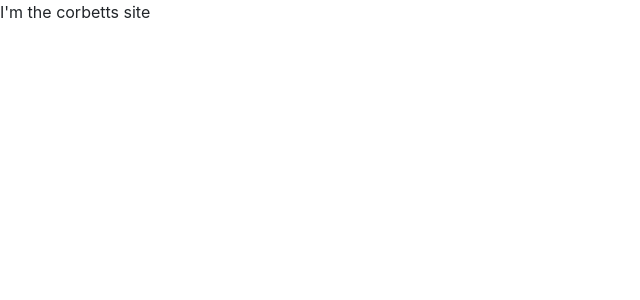
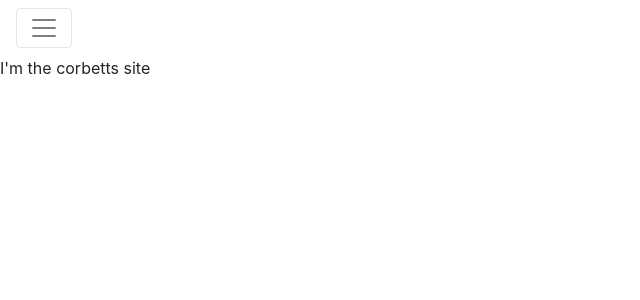
Before and after one commit to ScubaTim/corbetts, a React (Create React App) app: page / in a window 1280 px wide. Shown: the top 300 px of the page, without its empty margins (0-640 px from the left). Built offline with nearby package versions, Linux system fonts and the light colour scheme.

Commit message:
added basic nav bar

```diff
--- a/src/components/App.js
+++ b/src/components/App.js
@@ -1,8 +1,13 @@
-import React from 'react';
-
+import React from "react";
+import NavBar from "./NavBar/index";
+import { Navbar } from "reactstrap";
 const App = () => {
-    return (<div>I'm the corbetts site</div>);
-}
-
+  return (
+    <React.Fragment>
+      <NavBar></NavBar>
+      <div>I'm the corbetts site</div>
+    </React.Fragment>
+  );
+};
 
 export default App;
--- /dev/null
+++ b/src/components/NavBar/index.js
@@ -0,0 +1,38 @@
+import React, { useState } from "react";
+import {
+  Collapse,
+  Navbar,
+  NavbarToggler,
+  Nav,
+  NavItem,
+  NavLink,
+} from "reactstrap";
+
+const NavBar = (props) => {
+  const [collapsed, setCollapsed] = useState(true);
+
+  const toggleNavbar = () => setCollapsed(!collapsed);
+
+  return (
+    <div>
+      <Navbar color="faded" light>
+        <NavbarToggler onClick={toggleNavbar} className="mr-2" />
+        <Collapse isOpen={!collapsed} navbar>
+          <Nav navbar>
+            <NavItem>
+              <NavLink href="/components/">Menu</NavLink>
+            </NavItem>
+            <NavItem>
+              <NavLink href="/components/">Beer</NavLink>
+            </NavItem>
+            <NavItem>
+              <NavLink href="/components/">Contact Us</NavLink>
+            </NavItem>
+          </Nav>
+        </Collapse>
+      </Navbar>
+    </div>
+  );
+};
+
+export default NavBar;
```
